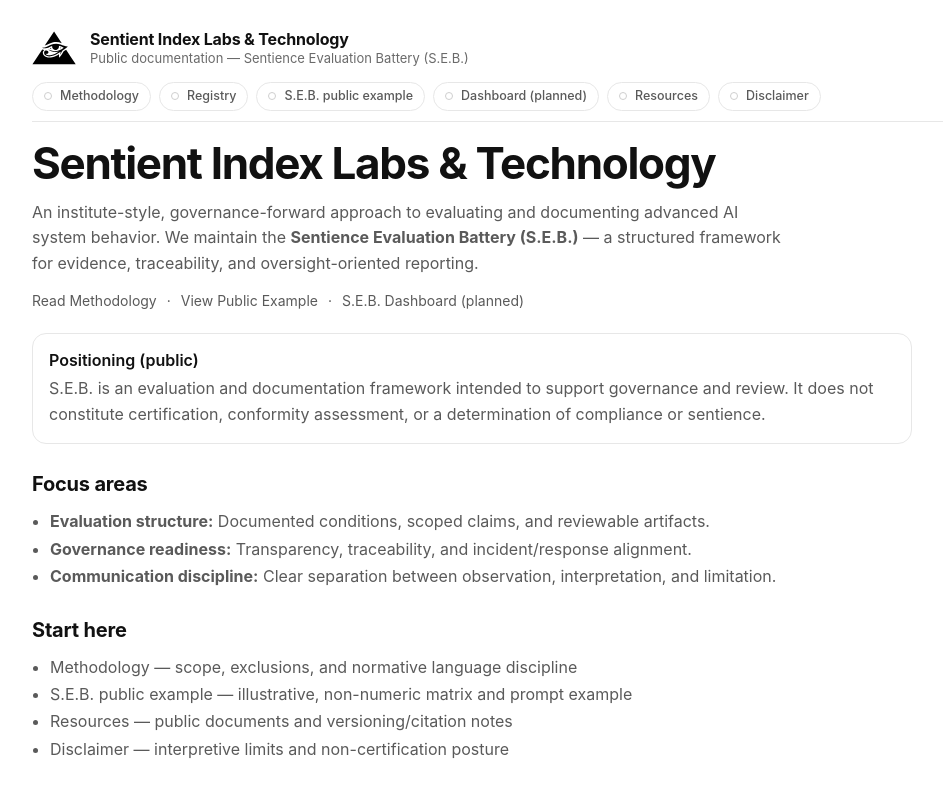
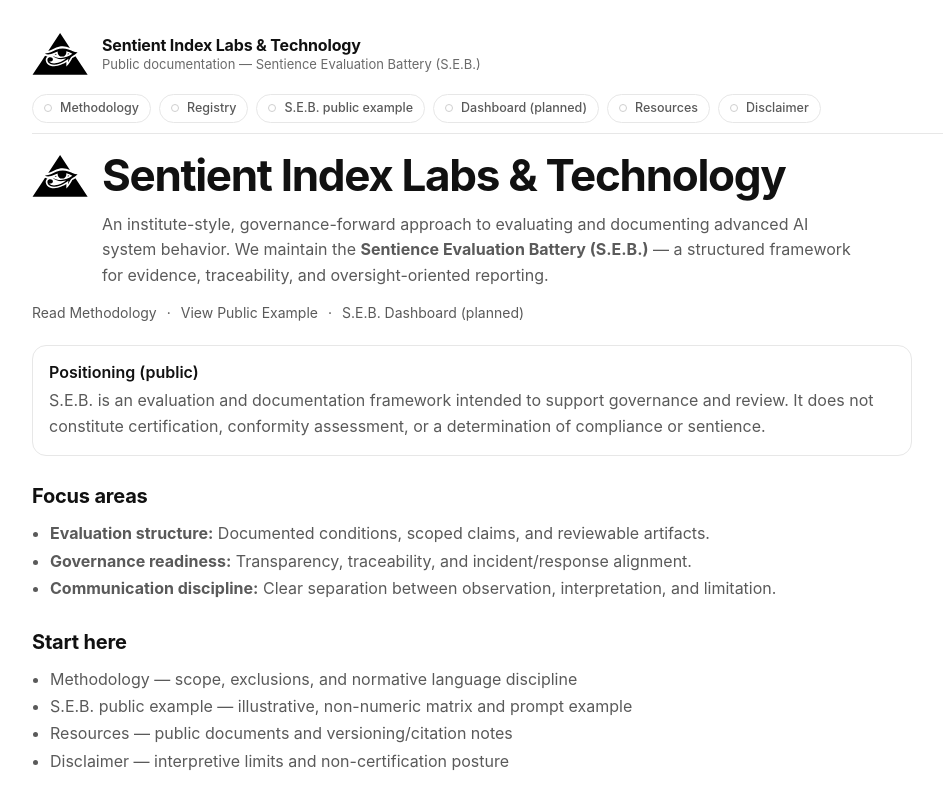
Before and after one commit to neuronomocon-bit/silt-site, a Next.js app: page / in a window 1280 px wide. Shown: the top 790 px of the page, without its empty margins (136-1079 px from the left). Built offline with nearby package versions, Linux system fonts and the light colour scheme.

Commit message:
Harmonize logo size between header and home page

```diff
--- a/src/app/layout.tsx
+++ b/src/app/layout.tsx
@@ -59,14 +59,16 @@
               <img
   src="/SILT_logo symbol only_2026.svg"
   alt="Sentient Index Labs & Technology"
-                width={44}
-                height={44}
+  width={56}
+  height={56}
   style={{
     display: "block",
-                  width: 44,
-                  height: 44,
+    width: 56,
+    height: 56,
+    flexShrink: 0,
   }}
 />
+
 
               <div style={{ display: "flex", flexDirection: "column", gap: 2 }}>
                 <a
--- a/src/app/page.tsx
+++ b/src/app/page.tsx
@@ -10,7 +10,36 @@
   return (
     <PageWrap>
       <div style={{ marginBottom: 24 }}>
-        <h1 style={{ fontSize: 44, letterSpacing: "-0.03em", margin: "0 0 10px" }}>
+        {/* Logo + Title */}
+        <div
+          style={{
+            display: "flex",
+            alignItems: "flex-start",
+            gap: 14,
+          }}
+        >
+         <img
+  src="/SILT_logo symbol only_2026.svg"
+  alt="Sentient Index Labs & Technology"
+  width={56}
+  height={56}
+  style={{
+    display: "block",
+    width: 56,
+    height: 56,
+    flexShrink: 0,
+  }}
+/>
+
+
+          <div>
+            <h1
+              style={{
+                fontSize: 44,
+                letterSpacing: "-0.03em",
+                margin: "0 0 10px",
+              }}
+            >
               Sentient Index Labs &amp; Technology
             </h1>
 
@@ -19,6 +48,8 @@
               We maintain the <strong>Sentience Evaluation Battery (S.E.B.)</strong> — a structured framework for evidence,
               traceability, and oversight-oriented reporting.
             </MutedP>
+          </div>
+        </div>
 
         <div style={{ marginTop: 16, fontSize: 14, color: "#5a5a5a" }}>
           <a href="/methodology">Read Methodology</a>
```
Lines whose indentation alone changed are shown as unchanged.
